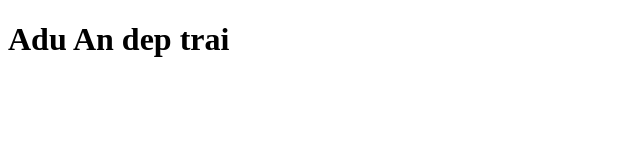
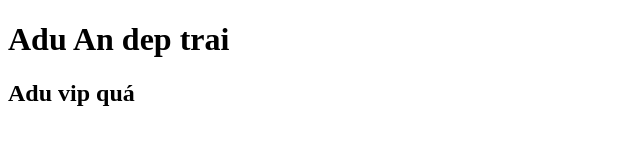
Before and after one commit to Lythean763/duan3, a plain HTML site: page index.html in a window 1280 px wide. Shown: the whole page, without its empty margins (0-640 px from the left). Drawn offline with Linux system fonts and the light colour scheme.

Commit message:
Adu vip quá

```diff
--- a/index.html
+++ b/index.html
@@ -7,5 +7,6 @@
   </head>
   <body>
     <h1>Adu An dep trai</h1>
+    <h2>Adu vip quá</h2>
   </body>
 </html>
```
